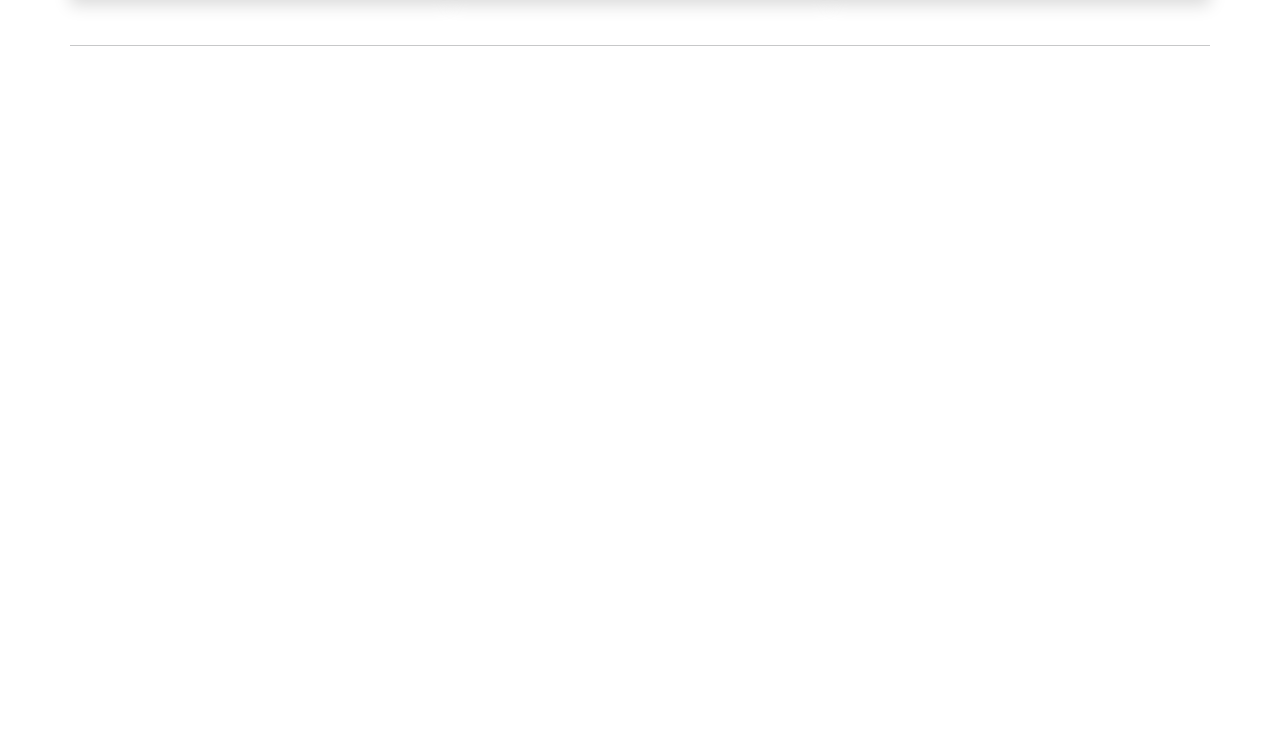
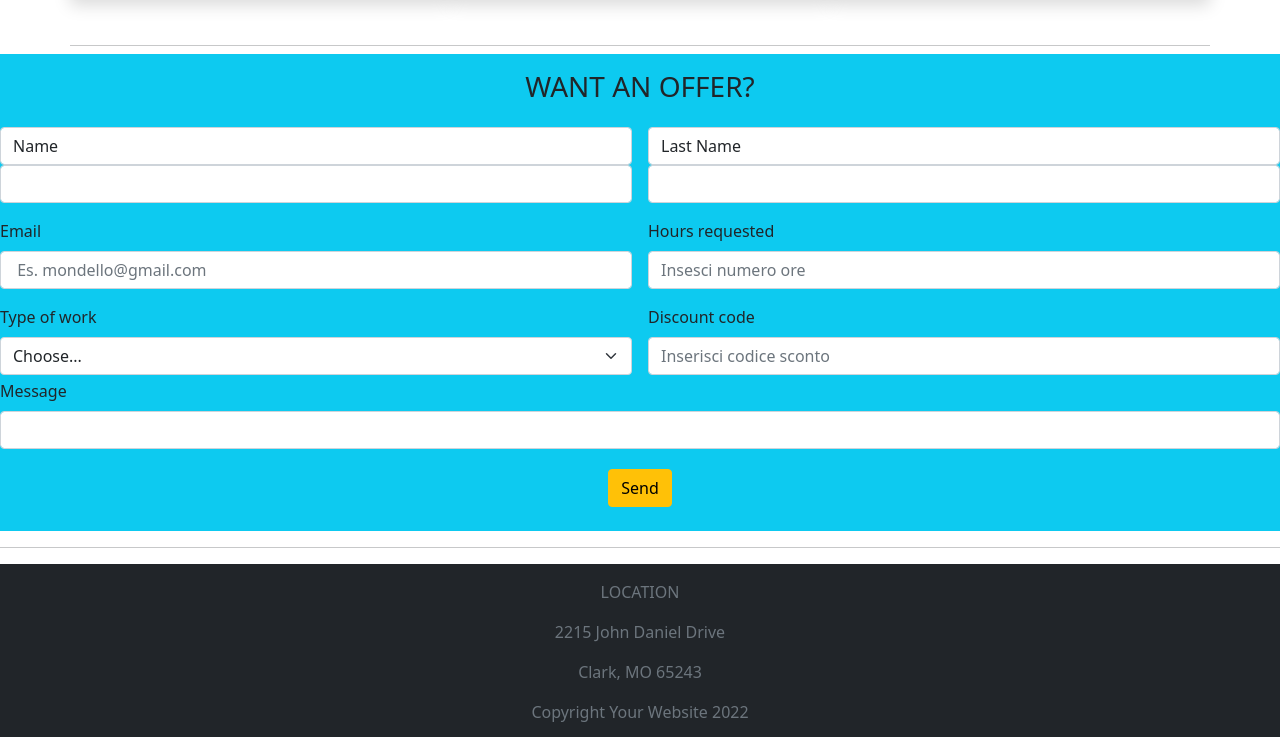
Before and after one commit to SimoneMondello/bootstrap-js-freelancer, a plain HTML site: page index.html in a window 1280 px wide. Shown: the part 1166-1903 px from the top of the page. Before the commit the page ends 1236 px from the top, so only its background shows below. Drawn offline with nearby package versions, Linux system fonts and the light colour scheme.

Commit message:
header.finito

```diff
--- a/index.html
+++ b/index.html
@@ -103,6 +103,65 @@
             </div>
 
 
+            <!--ParteForm-->
+            <div class="container.fluid bg-info">
+                <form class="row g-3">
+                    <h3 class="text-center">WANT AN OFFER?</h3>
+                    <div class="col-md-6">
+                      <label for="inputNome" class="form-control">Name</label>
+                      <input type="text" class="form-control" id="inputNome">
+                    </div>
+                    <div class="col-md-6">
+                      <label for="inputCognome" class="form-control">Last Name</label>
+                      <input type="text" class="form-control" id="inputCognome">
+                    </div>
+                    <div class="col-md-6">
+                      <label for="inputAddress" class="form-label">Email</label>
+                      <input type="text" class="form-control" id="inputEmail" placeholder=" Es. mondello@gmail.com">
+                    </div>
+                    <div class="col-md-6">
+                      <label for="inputHour" class="form-label">Hours requested</label>
+                      <input type="text" class="form-control" id="inputHour" placeholder="Insesci numero ore">
+                    </div>
+                    <div class="col-md-6">
+                      <label for="inputWork" class="form-label">Type of work</label>
+                      <select id="inputWork" class="form-select">
+                        <option selected>Choose...</option>
+                        <option>Frontend</option>
+                        <option>Backend</option>
+                        <option>Analisi Progettuale</option>
+                      </select>
+                    </div>
+                    <div class="col-md-6">
+                        <label for="inputDiscount" class="form-label">Discount code </label>
+                        <input type="text" class="form-control" id="inputDiscount" placeholder="Inserisci codice sconto">
+                      </div>
+                    <div class="col-md-12 my-1">
+                      <label for="inputMessage" class="form-label">Message</label>
+                      <input type="text" class="form-control" id="inputMessage">
+                    </div>
+                    <div class="col-md-12 text-center">
+                      <button type="submit" class="btn btn-warning">Send</button>
+                    </div>
+                    <h4></h4>
+                  </form>
+              </div>
+              <hr>
+              <!--Header-->
+              <div class="container.fluid bg-dark">
+                <div class="row">
+                    <div class="col-12">
+                    <div class="text-center mt-3">
+                        <p class="text-secondary">LOCATION</p>
+                        <p class="text-secondary">2215 John Daniel Drive</p>
+                        <p class="text-secondary">Clark, MO 65243</p>
+                        <p class="text-secondary">Copyright Your Website 2022</p>
+                    </div>
+                </div>
+              </div>
+            </div>
+
+
 
 
 
```
